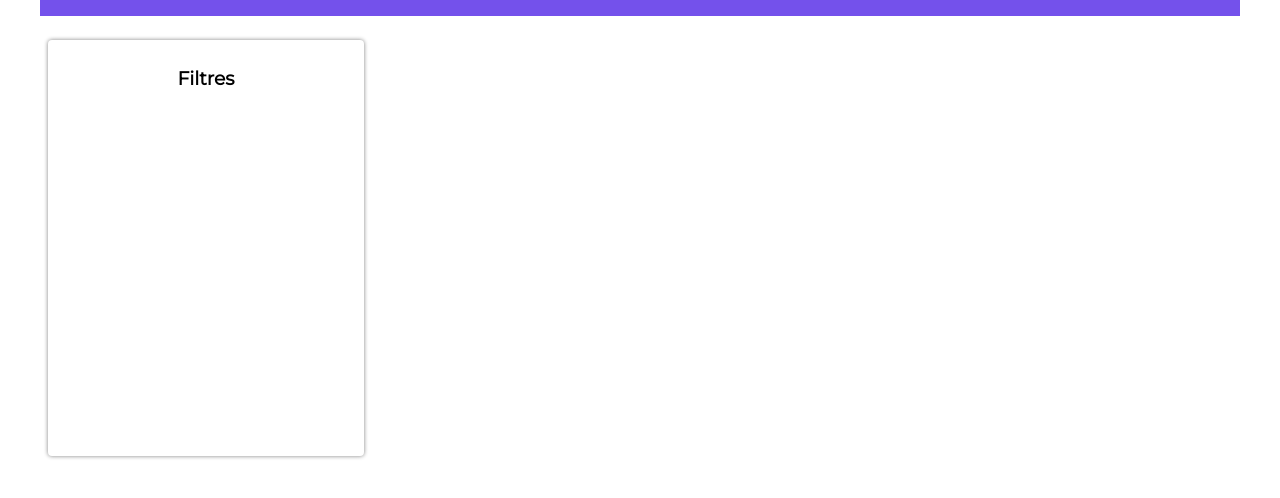
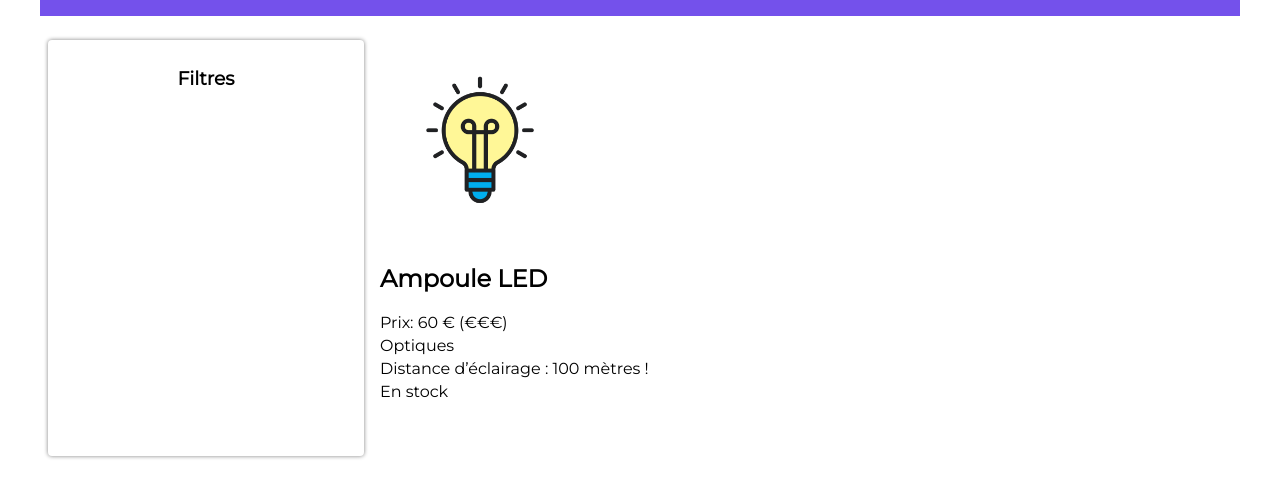
Before and after one commit to hermezdelay/javascript_vehicules, a website: page index.html in a window 1280 px wide. Shown: the part 98-596 px from the top of the page. Drawn offline with Linux system fonts and the light colour scheme.

Commit message:
modification du fichier js pour affichage depuis un fichier json

```diff
--- a/index.html
+++ b/index.html
@@ -4,7 +4,7 @@
 		<meta charset="utf-8">
 		<title>Les Bonnes Pièces</title>
 		<link rel="stylesheet" href="styles.css">
-		<script type="module" src="pieces.js"></script>
+		<script type="module" src="pieces.js" defer></script>
 	</head>
 	<body>
 		<header>
--- a/pieces.js
+++ b/pieces.js
@@ -8,6 +8,23 @@ imageElement.src = article.image;
 const nomElement = document.createElement("h2");
 nomElement.innerText = article.nom;
 const prixElement = document.createElement("p");
-prixElement.innerText = `Prix: ${article.prix} €`;
+prixElement.innerText = `Prix: ${article.prix} € (${article.prix < 35 ? "€" : "€€€"})`;
 const categorieElement = document.createElement("p");
-categorieElement.innerText = article.categorie;
+categorieElement.innerText = article.categorie ?? "(aucune catégorie)";
+
+//Création des élements pour l'exercice
+const descriptionElement = document.createElement("p");
+descriptionElement.innerText = article.description ?? "Pas de description pour le moment.";
+const stockElement = document.createElement("p");
+stockElement.innerText = article.disponibilite ? "En stock" : "Rupture de stock";
+
+
+
+const sectionFiches = document.querySelector(".fiches");
+sectionFiches.appendChild(imageElement);
+sectionFiches.appendChild(nomElement);
+sectionFiches.appendChild(prixElement);
+sectionFiches.appendChild(categorieElement);
+//Ajout des éléments au DOM pour l'exercice
+sectionFiches.appendChild(descriptionElement);
+sectionFiches.appendChild(stockElement);
```
